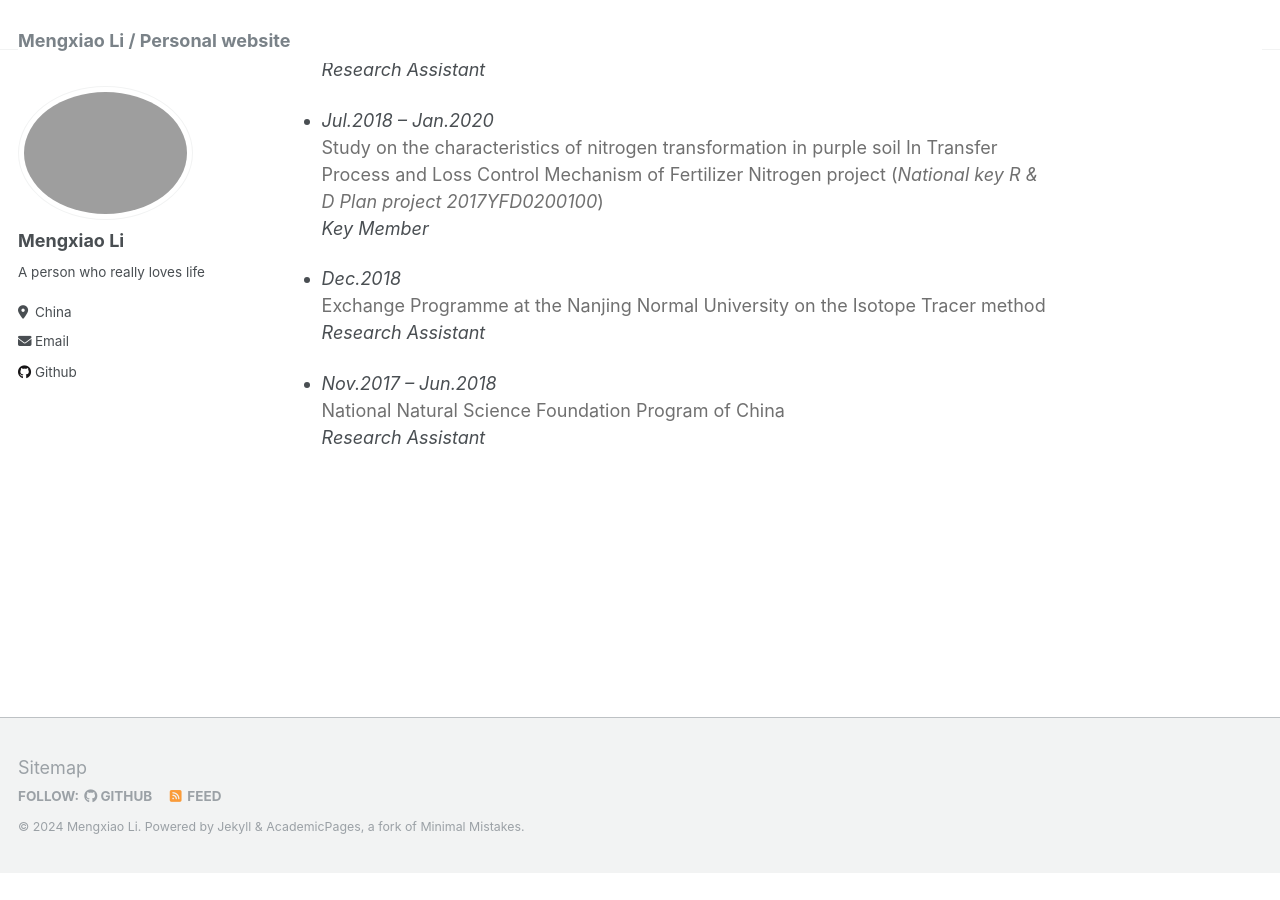
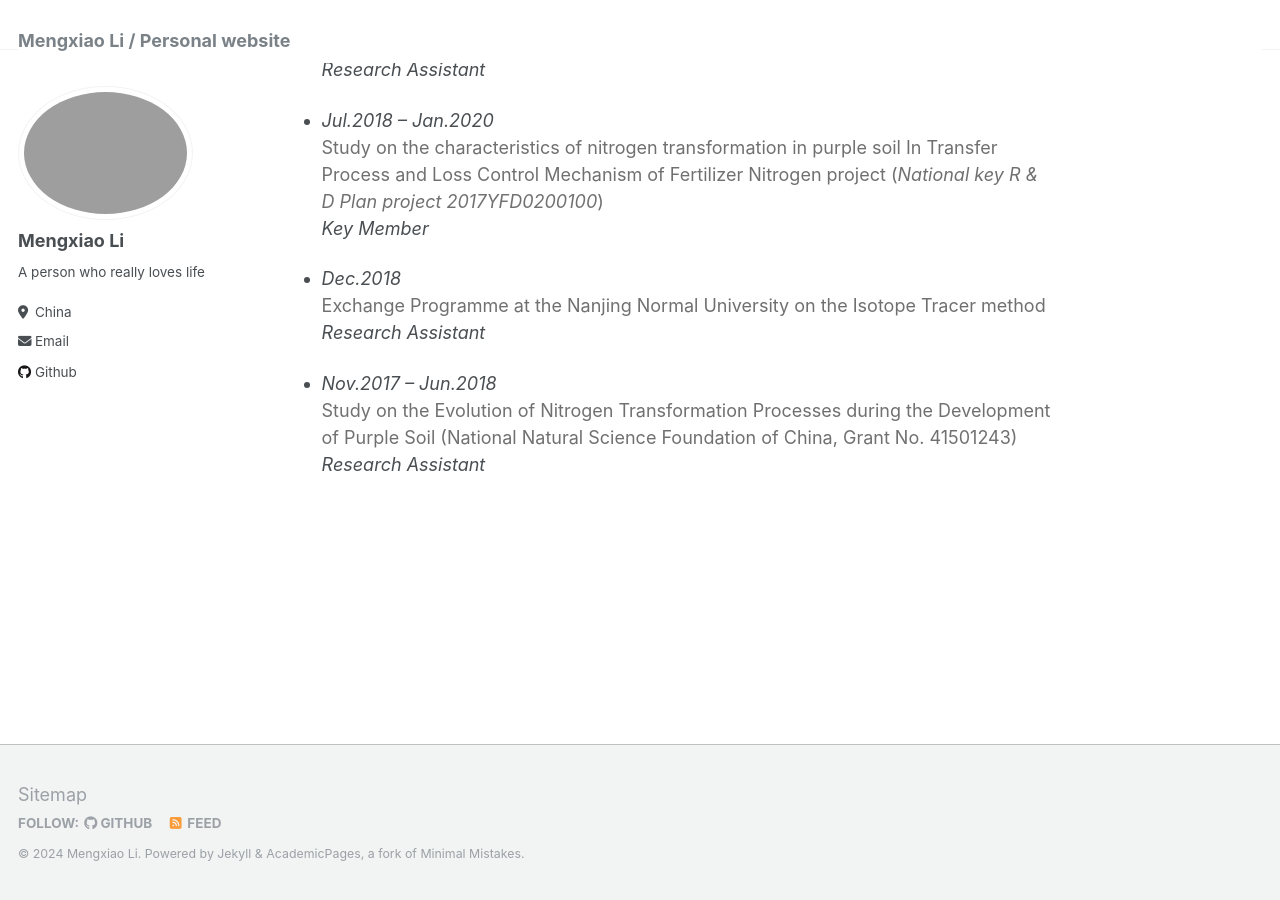
Before and after one commit to HazelLi123/HazelLi123.github.io, a Jekyll site: the page built from _pages/about.md, in a window 1280 px wide and 900 px high, scrolled down 1014 px. Built offline with Jekyll 4.4.1, drawn with Linux system fonts in a browser that asks for light colours; before the commit the page ends 1887 px from its top, so only the background shows below that.

Commit message:
Update about.md

```diff
--- a/_pages/about.md
+++ b/_pages/about.md
@@ -38,5 +38,5 @@ Research Experience
   *Research Assistant*
 
 - *Nov.2017 – Jun.2018*
-  <span style="color: #707070;">National Natural Science Foundation Program of China</span>
+  <span style="color: #707070;">Study on the Evolution of Nitrogen Transformation Processes during the Development of Purple Soil (National Natural Science Foundation of China, Grant No. 41501243)</span>
   *Research Assistant*
```
